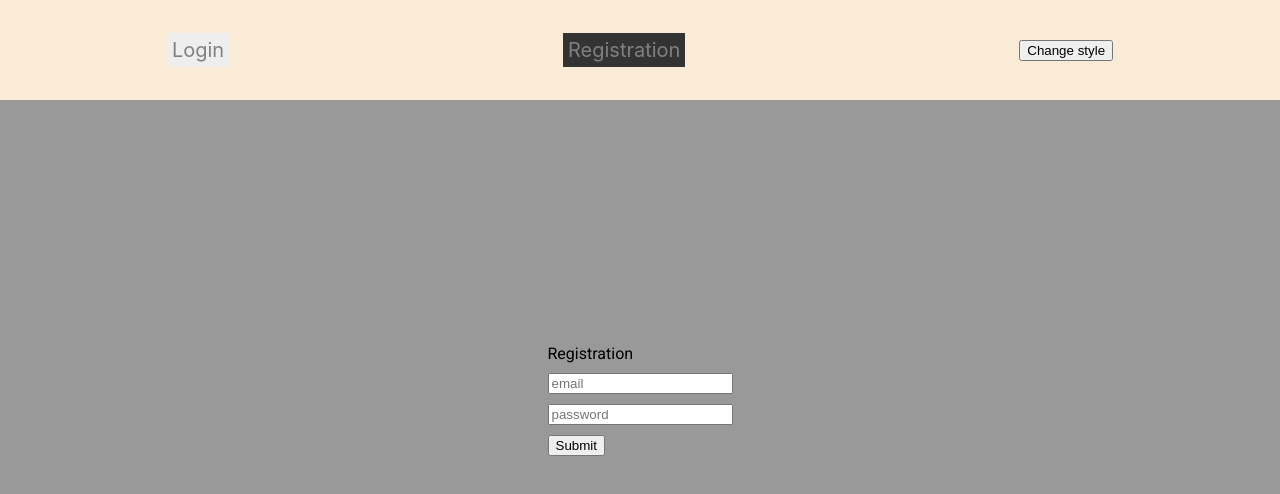
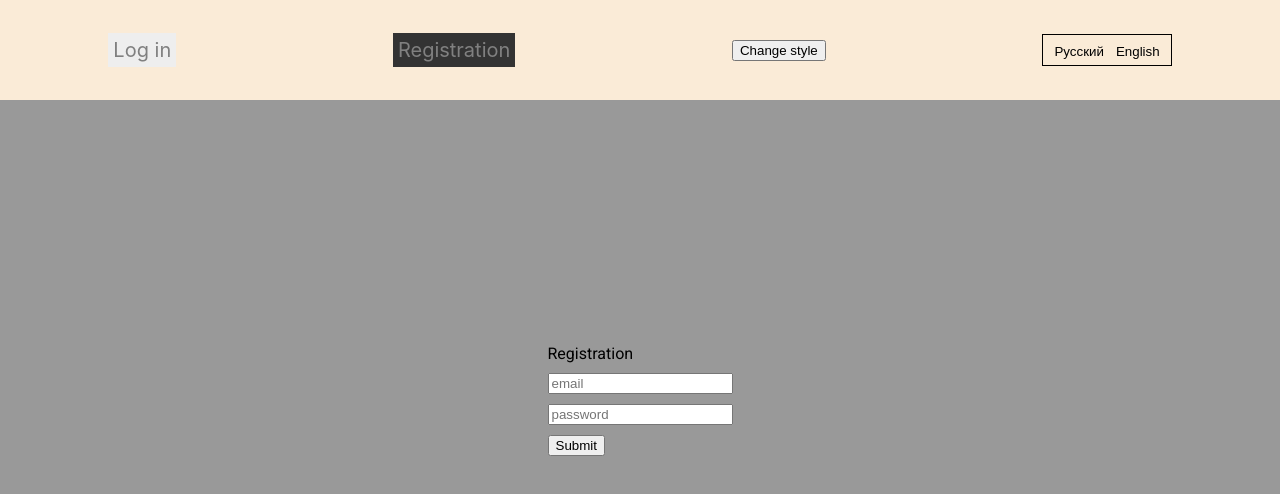
Before and after one commit to IliaKonstantinov/sfera__1, a Next.js app in the folder frontend/: page /registration in a window 1280 px wide. Shown: the top 494 px of the page. Built offline with nearby package versions, Linux system fonts and the light colour scheme.

Commit message:
auth token fix

```diff
--- a/frontend/components/MainContainer.js
+++ b/frontend/components/MainContainer.js
@@ -1,6 +1,8 @@
 import Head from "next/head";
 import A from "./A";
 import styles from "../styles/MainContainer.module.css";
+import { useRouter } from "next/router";
+import { en, ru } from "../translations";
 
 const MainContainer = (props) => {
   const onChangeStyles = () => {
@@ -10,6 +12,25 @@ const MainContainer = (props) => {
       props.changeStyle2();
     }
   };
+
+  const router = useRouter();
+
+  const { locale } = router;
+
+  let t = en;
+
+  switch(locale){
+    case "ru":
+      t = ru;
+      break;
+    case "en":
+      t = en;
+      break;
+  }
+
+  const handleChangeLang = (lang) => {
+    router.push("/", "/", {locale: lang})
+  }
 
 
   return (
@@ -25,14 +46,18 @@ const MainContainer = (props) => {
         <A
 
           href="/"
-          text={"Login"}
+          text={t.login}
         ></A>
         <A
 
           href="/registration"
-          text={"Registration"}
+          text={t.registration}
         ></A>
         <button onClick={onChangeStyles}>Change style</button>
+        <div className={!props.toggleChangeStyle ? styles.locales : ''}>
+          <button className={!props.toggleChangeStyle ? styles.locale1 : styles.locale} onClick={() => handleChangeLang("ru")}>Русский</button>
+          <button className={!props.toggleChangeStyle ? styles.locale1 : styles.locale} onClick={() => handleChangeLang("en")}>English</button>
+        </div>
       </div>
       <div>{props.children}</div>
     </>
--- a/frontend/components/redux/main-reducer.js
+++ b/frontend/components/redux/main-reducer.js
@@ -1,9 +1,11 @@
 const SET_STYLE1 = "SET_STYLE1";
 const SET_STYLE2 = "SET_STYLE2";
+const SET_USER = "SET_USER";
 
 let initialState = {
   style: "style1",
   toggleChangeStyle: false,
+  user: null
 };
 
 const mainReducer = (state = initialState, action) => {
@@ -13,6 +15,9 @@ const mainReducer = (state = initialState, action) => {
     }
     case SET_STYLE2: {
       return { ...state, style: "style1", toggleChangeStyle: false };
+    }
+    case SET_USER: {
+      return { ...state, user: action.payload }
     }
     default:
       return state;
@@ -26,4 +31,9 @@ export const changeStyle2 = () => ({
   type: "SET_STYLE2",
 });
 
+export const setUser = () => ({
+  type: "",
+  payload: ""
+});
+
 export default mainReducer;
--- a/frontend/styles/MainContainer.module.css
+++ b/frontend/styles/MainContainer.module.css
@@ -22,3 +22,31 @@
 .nav_style1 div {
   border: 1px solid #999;
 }
+
+.locales{
+  border: 1px solid #000;
+}
+
+.locale{
+  color: #fff;
+  border: none;
+  background-color: inherit;
+  cursor: pointer;
+  transition: color .3s ease;
+}
+
+.locale:hover{
+  color: #fff305;
+}
+
+.locale1{
+  color: #000;
+  border: none;
+  background-color: inherit;
+  cursor: pointer;
+  transition: color .3s ease;
+}
+
+.locale1:hover{
+  color: #fff305;
+}
--- /dev/null
+++ b/frontend/translations.js
@@ -0,0 +1,32 @@
+export const en = {
+  login: "Log in",
+  registration: "Registration",
+  email: "email",
+  password: "password",
+  submit: "submit",
+  remember: "remember me",
+  enterEmail: "Please enter you email",
+  enterPassword: "Please enter you Password"
+}
+
+export const ru = {
+  login: "Войти",
+  registration: "Зарегистрироваться",
+  email: "почта",
+  password: "пароль",
+  submit: "отправить",
+  remember: "запомнить меня",
+  enterEmail: "Пожалуйста, введите почту",
+  enterPassword: "Пожалуйста, введите пароль"
+}
+
+export const cs = {
+  login: "Vejít do",
+  registration: "Registrovat",
+  email: "pošta",
+  password: "Heslo",
+  submit: "poslat",
+  remember: "Aby si mě pamatoval",
+  enterEmail: "Zadejte prosím svůj email",
+  enterPassword: "Prosím, vložte heslo"
+}
```
Also changed, not shown: frontend/components/Main.js (+16 -8 lines), frontend/pages/index.js (+5 -5 lines).
